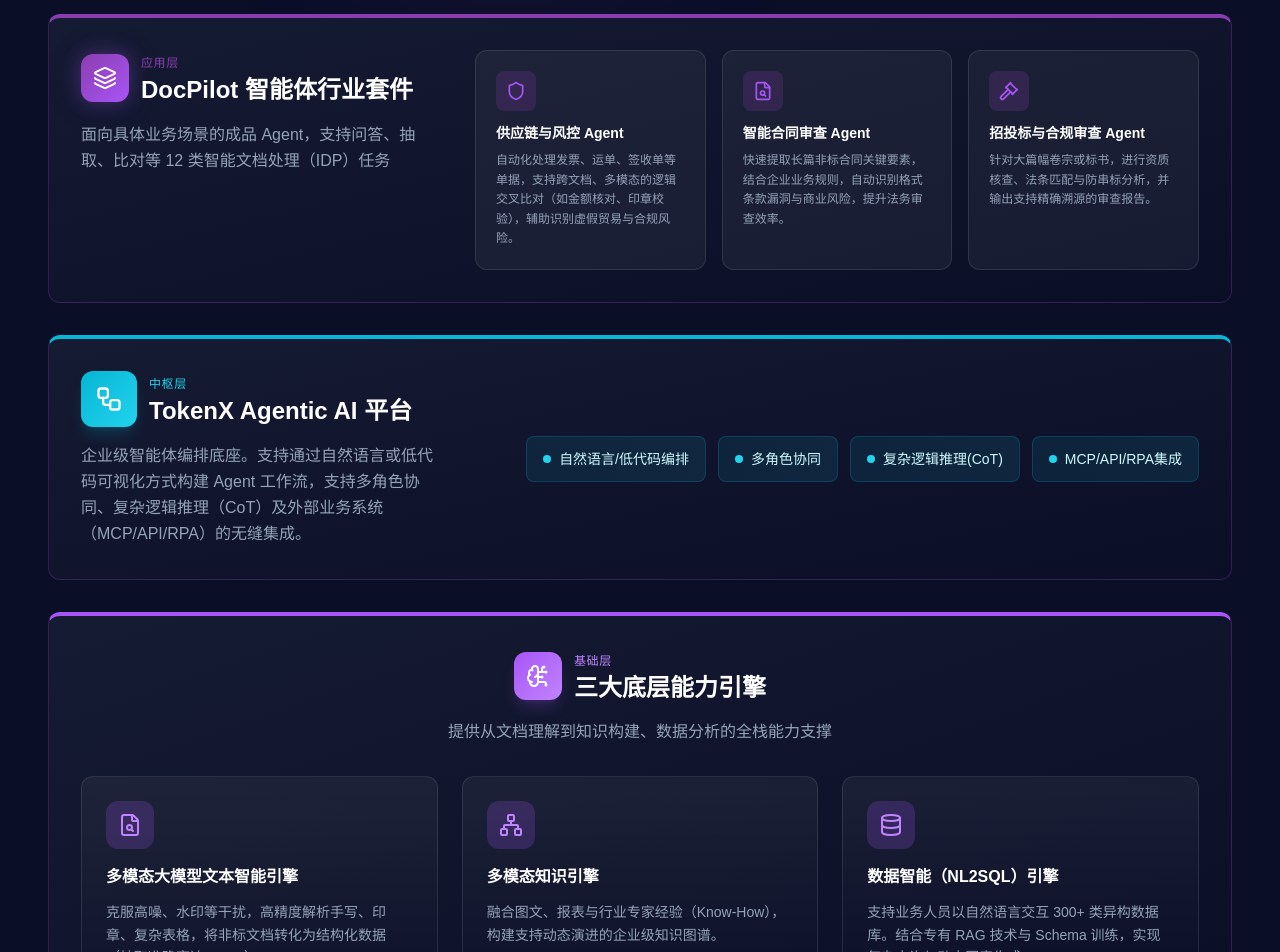
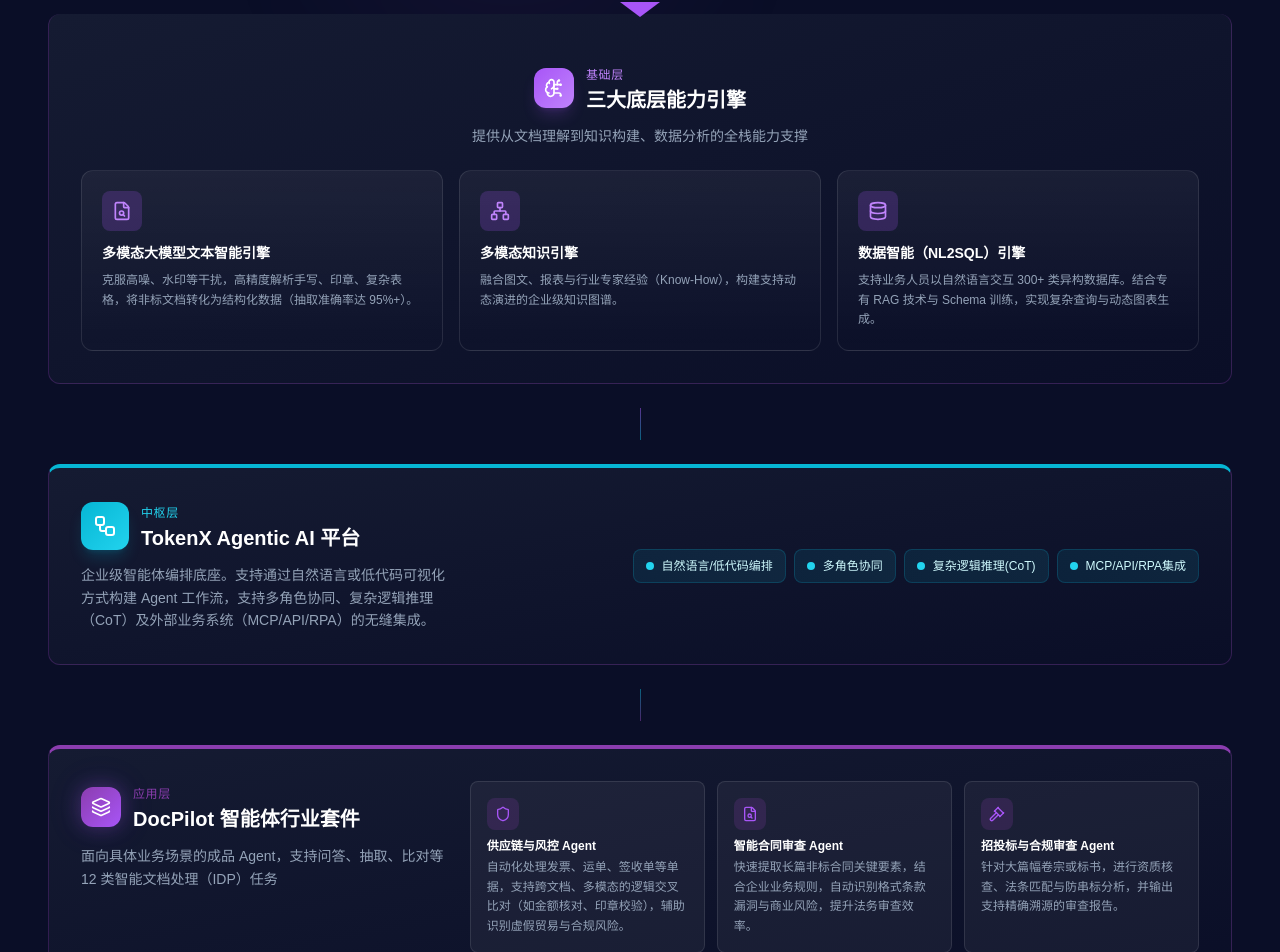
Before and after one commit to ankylala/tokenai-website, a React (Vite) app: page / in a window 1280 px wide. Shown: the part 1109-2061 px from the top of the page. Built offline with nearby package versions, Linux system fonts and the light colour scheme.

Commit message:
V0.1: 更新logo、添加百度地图、调整产品能力布局、更新联系信息

```diff
--- a/src/components/layout/Footer.tsx
+++ b/src/components/layout/Footer.tsx
@@ -80,15 +80,15 @@
             <ul className="space-y-3">
               <li className="flex items-start space-x-2 text-text-muted text-sm">
                 <Mail className="w-4 h-4 mt-0.5 flex-shrink-0" />
-                <span>contact@tokenai.com</span>
+                <span>linliang@token-ai.com.cn</span>
               </li>
               <li className="flex items-start space-x-2 text-text-muted text-sm">
                 <Phone className="w-4 h-4 mt-0.5 flex-shrink-0" />
-                <span>400-XXX-XXXX</span>
+                <span>13795366587</span>
               </li>
               <li className="flex items-start space-x-2 text-text-muted text-sm">
                 <MapPin className="w-4 h-4 mt-0.5 flex-shrink-0" />
-                <span>北京市海淀区</span>
+                <span>北京/上海</span>
               </li>
             </ul>
           </div>
--- a/src/components/layout/Navbar.tsx
+++ b/src/components/layout/Navbar.tsx
@@ -38,9 +38,7 @@
           {/* Logo */}
           <div className="flex-shrink-0">
             <Link to="/" className="flex items-center space-x-2">
-              <div className="w-10 h-10 bg-gradient-to-br from-primary-dark to-primary rounded-lg flex items-center justify-center shadow-glow">
-                <span className="text-white font-bold text-xl">T</span>
-              </div>
+              <img src="/logo.png" alt="Logo" className="h-10 w-auto" />
               <span className="text-2xl font-bold text-gradient">{COMPANY_INFO.name}</span>
             </Link>
           </div>
--- a/src/components/sections/CoreCapabilities.tsx
+++ b/src/components/sections/CoreCapabilities.tsx
@@ -121,51 +121,94 @@
           </motion.p>
         </div>
 
-        {/* Architecture Overview */}
+        {/* Architecture Overview - 金字塔布局 */}
         <motion.div
           variants={container}
           initial="hidden"
           whileInView="show"
           viewport={{ once: true }}
-          className="space-y-8"
         >
-          {/* Application Layer - DocPilot */}
-          <motion.div variants={item}>
-            <Card variant="gradient" className="overflow-hidden border-t-4 border-t-primary">
-              <CardContent className="p-8">
-                <div className="flex flex-col lg:flex-row gap-8">
-                  {/* Left: Title & Description */}
-                  <div className="lg:w-1/3">
-                    <div className="flex items-center space-x-3 mb-4">
-                      <div className="w-12 h-12 bg-gradient-to-br from-primary to-primary-light rounded-xl flex items-center justify-center shadow-glow">
-                        <Layers className="w-6 h-6 text-white" />
+          {/* 基础层 - 最宽 */}
+          <motion.div variants={item} className="mb-6">
+            <div className="relative">
+              <div className="absolute -top-3 left-1/2 -translate-x-1/2 w-0 h-0 border-l-[20px] border-l-transparent border-r-[20px] border-r-transparent border-t-[15px] border-t-purple-500" />
+              <Card variant="gradient" className="overflow-hidden border-t-0 pt-4">
+                <CardContent className="p-6 lg:p-8">
+                  <div className="text-center mb-6">
+                    <div className="inline-flex items-center space-x-3 mb-3">
+                      <div className="w-10 h-10 bg-gradient-to-br from-purple-500 to-purple-400 rounded-xl flex items-center justify-center shadow-lg shadow-purple-500/20">
+                        <BrainCircuit className="w-5 h-5 text-white" />
                       </div>
-                      <div>
-                        <span className="text-xs text-primary font-medium uppercase tracking-wider">应用层</span>
-                        <h3 className="text-2xl font-bold text-text-primary">DocPilot 智能体行业套件</h3>
+                      <div className="text-left">
+                        <span className="text-xs text-purple-400 font-medium uppercase tracking-wider">基础层</span>
+                        <h3 className="text-xl font-bold text-text-primary">三大底层能力引擎</h3>
                       </div>
                     </div>
-                    <p className="text-text-muted leading-relaxed">
-                      {capabilities[0].description}
+                    <p className="text-text-muted text-sm max-w-2xl mx-auto">
+                      {capabilities[2].description}
                     </p>
                   </div>
 
-                  {/* Right: Agent Cards */}
-                  <div className="lg:w-2/3 grid grid-cols-1 md:grid-cols-3 gap-4">
-                    {capabilities[0].agents?.map((agent, index) => (
+                  <div className="grid grid-cols-1 md:grid-cols-3 gap-4">
+                    {capabilities[2].engines?.map((engine, index) => (
                       <motion.div
-                        key={agent.name}
+                        key={engine.name}
                         initial={{ opacity: 0, y: 10 }}
                         whileInView={{ opacity: 1, y: 0 }}
                         viewport={{ once: true }}
                         transition={{ delay: 0.1 * index }}
-                        className="bg-white/5 rounded-xl p-5 border border-white/10 hover:border-primary/30 hover:bg-white/10 transition-all duration-300 group"
+                        className="bg-gradient-to-b from-white/5 to-transparent rounded-xl p-5 border border-white/10 hover:border-purple-500/30 transition-all duration-300 group"
                       >
-                        <div className="w-10 h-10 bg-primary/20 rounded-lg flex items-center justify-center mb-3 group-hover:bg-primary/30 transition-colors">
-                          <agent.icon className="w-5 h-5 text-primary-light" />
+                        <div className="w-10 h-10 bg-purple-500/20 rounded-lg flex items-center justify-center mb-3 group-hover:bg-purple-500/30 transition-colors">
+                          <engine.icon className="w-5 h-5 text-purple-400" />
                         </div>
-                        <h4 className="text-sm font-semibold text-text-primary mb-2">{agent.name}</h4>
-                        <p className="text-xs text-text-muted leading-relaxed">{agent.desc}</p>
+                        <h4 className="text-sm font-semibold text-text-primary mb-2">{engine.name}</h4>
+                        <p className="text-xs text-text-muted leading-relaxed">{engine.desc}</p>
+                      </motion.div>
+                    ))}
+                  </div>
+                </CardContent>
+              </Card>
+            </div>
+          </motion.div>
+
+          {/* 连接线 */}
+          <div className="flex justify-center mb-6">
+            <div className="w-px h-8 bg-gradient-to-b from-purple-500/50 to-cyan-500/50" />
+          </div>
+
+          {/* 中间层 - 中等 */}
+          <motion.div variants={item} className="mb-6">
+            <Card variant="gradient" className="overflow-hidden border-t-4 border-t-cyan-500">
+              <CardContent className="p-6 lg:p-8">
+                <div className="flex flex-col lg:flex-row items-center gap-6">
+                  <div className="lg:w-1/3 text-center lg:text-left">
+                    <div className="inline-flex items-center space-x-3 mb-3">
+                      <div className="w-12 h-12 bg-gradient-to-br from-cyan-500 to-cyan-400 rounded-xl flex items-center justify-center shadow-lg shadow-cyan-500/20">
+                        <Workflow className="w-6 h-6 text-white" />
+                      </div>
+                      <div>
+                        <span className="text-xs text-cyan-400 font-medium uppercase tracking-wider">中枢层</span>
+                        <h3 className="text-xl font-bold text-text-primary">TokenX Agentic AI 平台</h3>
+                      </div>
+                    </div>
+                    <p className="text-text-muted text-sm leading-relaxed">
+                      {capabilities[1].description}
+                    </p>
+                  </div>
+
+                  <div className="lg:w-2/3 flex flex-wrap justify-center lg:justify-end gap-2">
+                    {capabilities[1].features?.map((feature, index) => (
+                      <motion.div
+                        key={feature}
+                        initial={{ opacity: 0, scale: 0.9 }}
+                        whileInView={{ opacity: 1, scale: 1 }}
+                        viewport={{ once: true }}
+                        transition={{ delay: 0.05 * index }}
+                        className="bg-gradient-to-r from-cyan-500/10 to-cyan-400/10 border border-cyan-500/20 rounded-lg px-3 py-2 flex items-center space-x-2"
+                      >
+                        <div className="w-2 h-2 bg-cyan-400 rounded-full" />
+                        <span className="text-xs text-cyan-100 font-medium">{feature}</span>
                       </motion.div>
                     ))}
                   </div>
@@ -174,88 +217,55 @@
             </Card>
           </motion.div>
 
-          {/* Middle Layer - TokenX */}
+          {/* 连接线 */}
+          <div className="flex justify-center mb-6">
+            <div className="w-px h-8 bg-gradient-to-b from-cyan-500/50 to-primary/50" />
+          </div>
+
+          {/* 应用层 - 最小 */}
           <motion.div variants={item}>
-            <Card variant="gradient" className="overflow-hidden border-t-4 border-t-cyan-500">
-              <CardContent className="p-8">
-                <div className="flex flex-col lg:flex-row items-center gap-8">
-                  {/* Left: Icon & Title */}
-                  <div className="lg:w-1/3 text-center lg:text-left">
-                    <div className="inline-flex items-center space-x-3 mb-4">
-                      <div className="w-14 h-14 bg-gradient-to-br from-cyan-500 to-cyan-400 rounded-xl flex items-center justify-center shadow-lg shadow-cyan-500/20">
-                        <Workflow className="w-7 h-7 text-white" />
+            <div className="relative">
+              <Card variant="gradient" className="overflow-hidden border-t-4 border-t-primary">
+                <CardContent className="p-6 lg:p-8">
+                  <div className="flex flex-col lg:flex-row gap-6">
+                    <div className="lg:w-1/3">
+                      <div className="flex items-center space-x-3 mb-3">
+                        <div className="w-10 h-10 bg-gradient-to-br from-primary to-primary-light rounded-xl flex items-center justify-center shadow-glow">
+                          <Layers className="w-5 h-5 text-white" />
                         </div>
                         <div>
-                        <span className="text-xs text-cyan-400 font-medium uppercase tracking-wider">中枢层</span>
-                        <h3 className="text-2xl font-bold text-text-primary">TokenX Agentic AI 平台</h3>
+                          <span className="text-xs text-primary font-medium uppercase tracking-wider">应用层</span>
+                          <h3 className="text-xl font-bold text-text-primary">DocPilot 智能体行业套件</h3>
                         </div>
                       </div>
-                    <p className="text-text-muted leading-relaxed">
-                      {capabilities[1].description}
+                      <p className="text-text-muted text-sm leading-relaxed">
+                        {capabilities[0].description}
                       </p>
                     </div>
 
-                  {/* Right: Feature Tags */}
-                  <div className="lg:w-2/3 flex flex-wrap justify-center lg:justify-end gap-3">
-                    {capabilities[1].features?.map((feature, index) => (
+                    <div className="lg:w-2/3 grid grid-cols-1 md:grid-cols-3 gap-3">
+                      {capabilities[0].agents?.map((agent, index) => (
                         <motion.div
-                        key={feature}
-                        initial={{ opacity: 0, scale: 0.9 }}
-                        whileInView={{ opacity: 1, scale: 1 }}
+                          key={agent.name}
+                          initial={{ opacity: 0, y: 10 }}
+                          whileInView={{ opacity: 1, y: 0 }}
                           viewport={{ once: true }}
-                        transition={{ delay: 0.05 * index }}
-                        className="bg-gradient-to-r from-cyan-500/10 to-cyan-400/10 border border-cyan-500/20 rounded-lg px-4 py-3 flex items-center space-x-2"
+                          transition={{ delay: 0.1 * index }}
+                          className="bg-white/5 rounded-lg p-4 border border-white/10 hover:border-primary/30 hover:bg-white/10 transition-all duration-300 group"
                         >
-                        <div className="w-2 h-2 bg-cyan-400 rounded-full" />
-                        <span className="text-sm text-cyan-100 font-medium">{feature}</span>
+                          <div className="w-8 h-8 bg-primary/20 rounded-lg flex items-center justify-center mb-2 group-hover:bg-primary/30 transition-colors">
+                            <agent.icon className="w-4 h-4 text-primary-light" />
+                          </div>
+                          <h4 className="text-xs font-semibold text-text-primary mb-1">{agent.name}</h4>
+                          <p className="text-xs text-text-muted leading-relaxed">{agent.desc}</p>
                         </motion.div>
                       ))}
                     </div>
                   </div>
                 </CardContent>
               </Card>
-          </motion.div>
-
-          {/* Foundation Layer - Three Engines */}
-          <motion.div variants={item}>
-            <Card variant="gradient" className="overflow-hidden border-t-4 border-t-purple-500">
-              <CardContent className="p-8">
-                <div className="text-center mb-8">
-                  <div className="inline-flex items-center space-x-3 mb-4">
-                    <div className="w-12 h-12 bg-gradient-to-br from-purple-500 to-purple-400 rounded-xl flex items-center justify-center shadow-lg shadow-purple-500/20">
-                      <BrainCircuit className="w-6 h-6 text-white" />
+              <div className="absolute -bottom-3 left-1/2 -translate-x-1/2 w-0 h-0 border-l-[20px] border-l-transparent border-r-[20px] border-r-transparent border-b-[15px] border-b-primary" />
             </div>
-                    <div className="text-left">
-                      <span className="text-xs text-purple-400 font-medium uppercase tracking-wider">基础层</span>
-                      <h3 className="text-2xl font-bold text-text-primary">三大底层能力引擎</h3>
-                    </div>
-                  </div>
-                  <p className="text-text-muted max-w-2xl mx-auto">
-                    {capabilities[2].description}
-                  </p>
-                </div>
-
-                {/* Three Engines Grid */}
-                <div className="grid grid-cols-1 md:grid-cols-3 gap-6">
-                  {capabilities[2].engines?.map((engine, index) => (
-                    <motion.div
-                      key={engine.name}
-                      initial={{ opacity: 0, y: 10 }}
-                      whileInView={{ opacity: 1, y: 0 }}
-                      viewport={{ once: true }}
-                      transition={{ delay: 0.1 * index }}
-                      className="bg-gradient-to-b from-white/5 to-transparent rounded-xl p-6 border border-white/10 hover:border-purple-500/30 transition-all duration-300 group"
-                    >
-                      <div className="w-12 h-12 bg-purple-500/20 rounded-xl flex items-center justify-center mb-4 group-hover:bg-purple-500/30 transition-colors group-hover:scale-110 transform duration-300">
-                        <engine.icon className="w-6 h-6 text-purple-400" />
-                      </div>
-                      <h4 className="text-base font-semibold text-text-primary mb-3">{engine.name}</h4>
-                      <p className="text-sm text-text-muted leading-relaxed">{engine.desc}</p>
-                    </motion.div>
-                  ))}
-                </div>
-              </CardContent>
-            </Card>
           </motion.div>
         </motion.div>
 
--- a/src/components/ui/CustomerServiceButton.tsx
+++ b/src/components/ui/CustomerServiceButton.tsx
@@ -20,7 +20,7 @@
       icon: Phone,
       label: '电话咨询',
       action: () => {
-        window.location.href = 'tel:400-XXX-XXXX';
+        window.location.href = 'tel:13795366587';
         setIsOpen(false);
       },
       color: 'from-blue-600 to-blue-500',
@@ -29,7 +29,7 @@
       icon: Mail,
       label: '发送邮件',
       action: () => {
-        window.location.href = 'mailto:contact@tokenai.com';
+        window.location.href = 'mailto:linliang@token-ai.com.cn';
         setIsOpen(false);
       },
       color: 'from-pink-600 to-pink-500',
```
Also changed, not shown: src/components/sections/BMap.tsx (added, +57 -0 lines), src/components/sections/Contact.tsx (+19 -11 lines), src/pages/Contact.tsx (+15 -15 lines), public/logo.png (added). Lines whose indentation alone changed are shown as unchanged.
